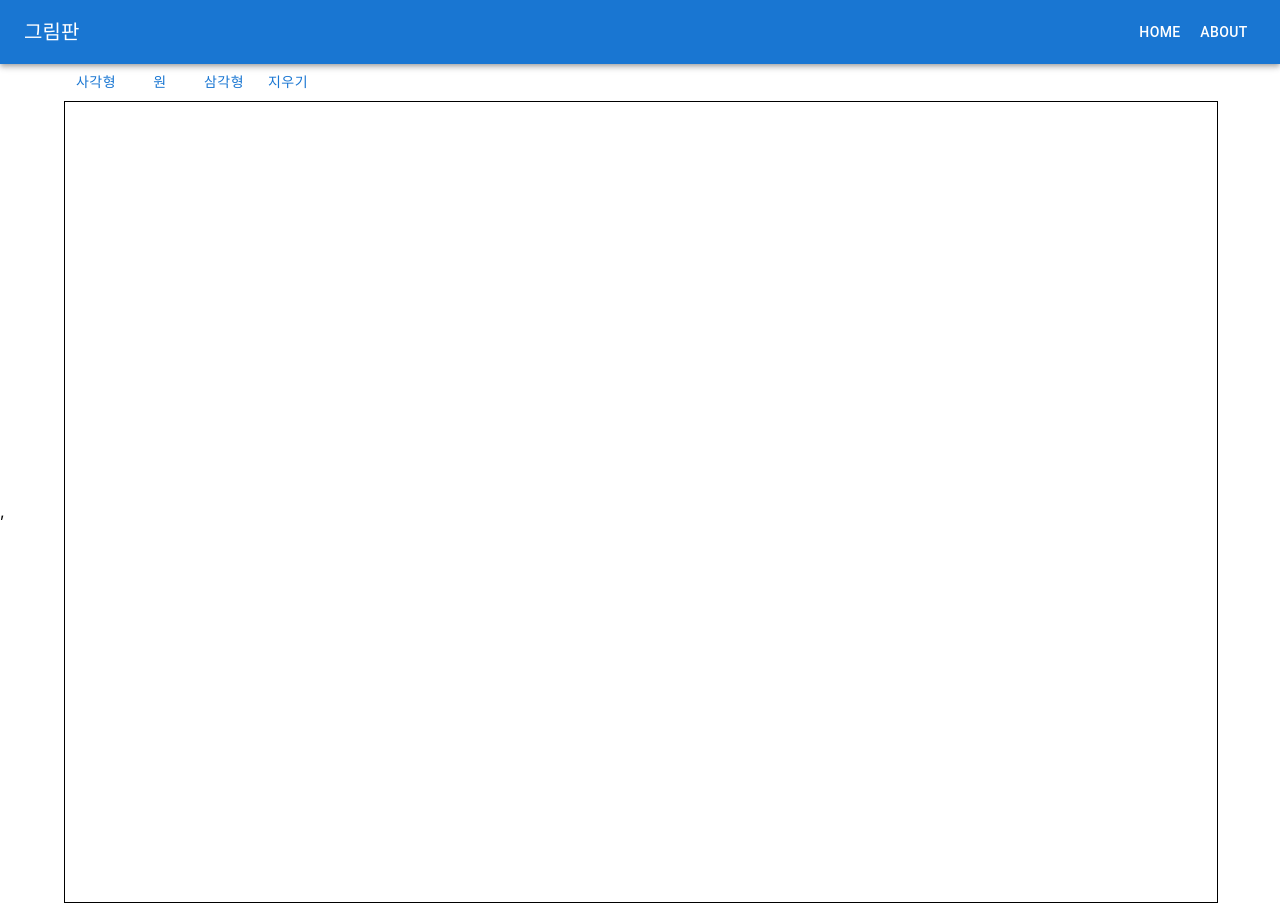
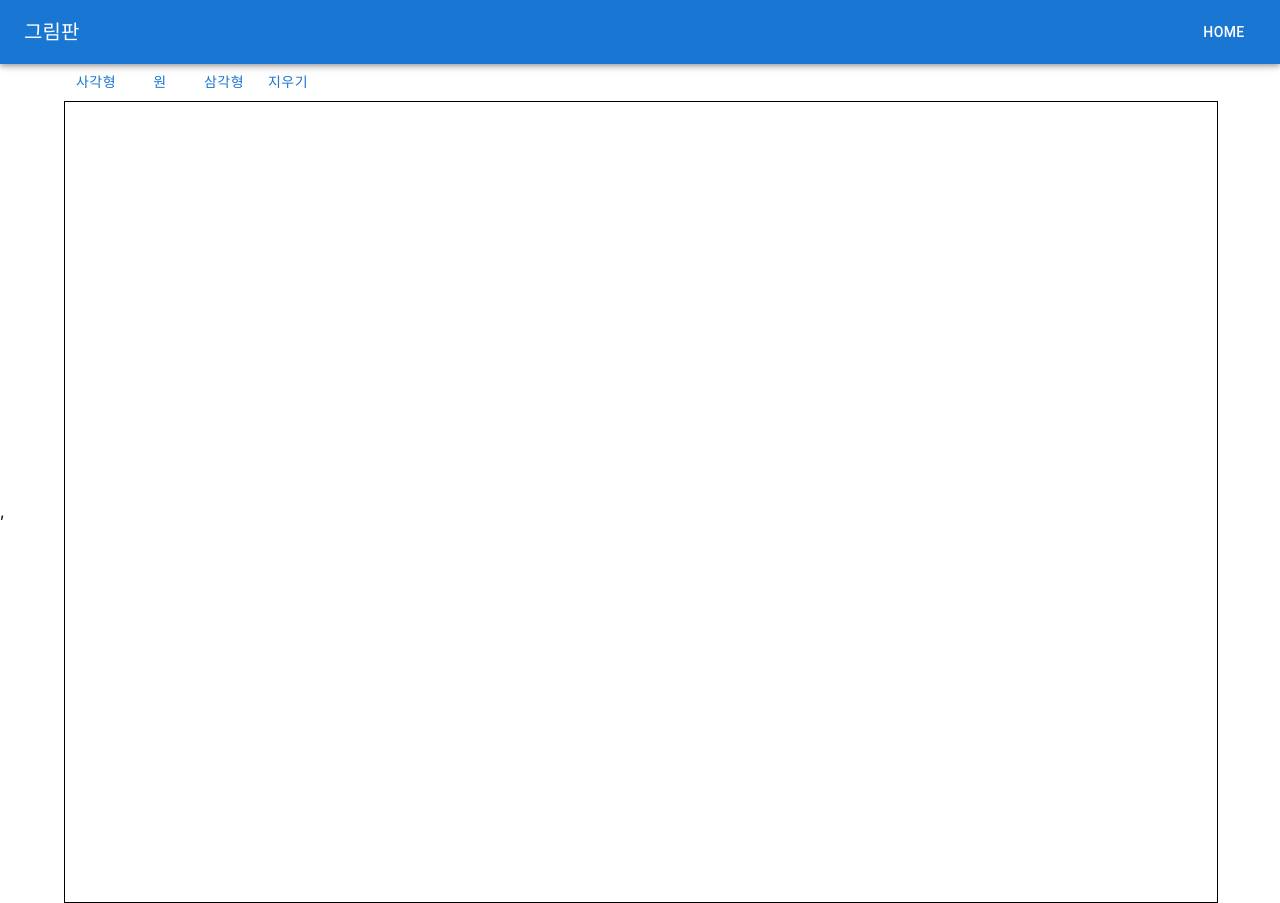
Before and after one commit to Dohamsu/canvas, a React (Create React App) app: page / in a window 1280 px wide. Built offline with nearby package versions, Linux system fonts and the light colour scheme.

Commit message:
소스정리

```diff
--- a/src/components/Navbar.tsx
+++ b/src/components/Navbar.tsx
@@ -10,8 +10,6 @@ const Navbar: React.FC = () => {
          그림판
         </Typography>
         <Button color="inherit" component={RouterLink} to="/">Home</Button>
-        <Button color="inherit" component={RouterLink} to="/about">About</Button>
-        {/* <Button color="inherit" component={RouterLink} to="/counter">Counter</Button> */}
       </Toolbar>
     </AppBar>
   );
```
